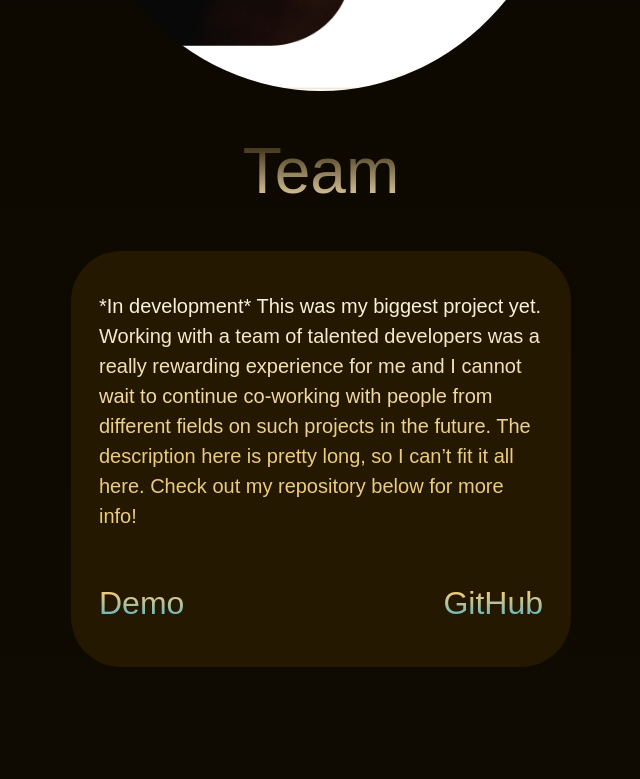
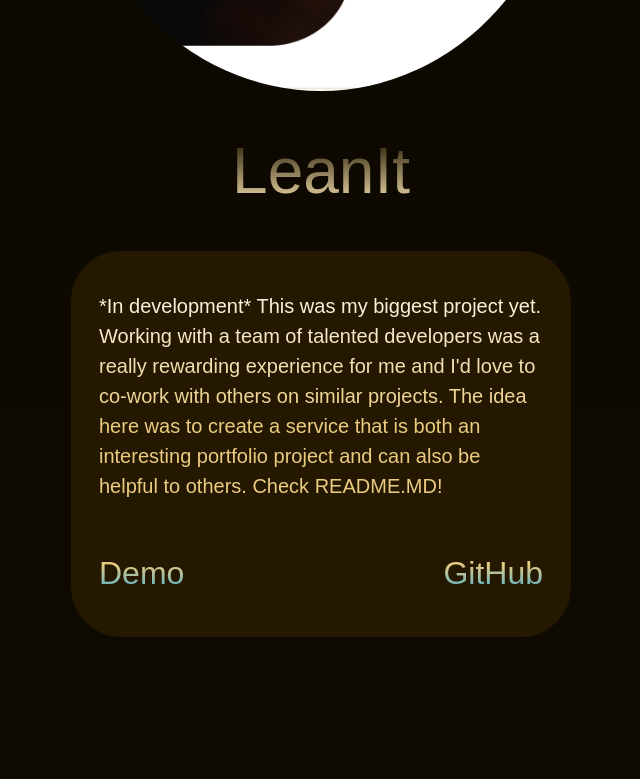
Before and after one commit to Yehorf21/Portfolio, a React (Vite) app: page / in a window 1280 px wide. Shown: the part 8440-9219 px from the top of the page, without its empty margins (334-974 px from the left). Built offline with nearby package versions, Linux system fonts and the light colour scheme; a web font is replaced by a local one.

Commit message:
modified some text

```diff
--- a/src/components/Projects.tsx
+++ b/src/components/Projects.tsx
@@ -3,9 +3,9 @@ export const Projects = () => {
     {
       img: 'lumine.png',
       alignment: 'left',
-      title: 'Team',
+      title: 'LeanIt',
       description:
-        '*In development* This was my biggest project yet. Working with a team of talented developers was a really rewarding experience for me and I cannot wait to continue co-working with people from different fields on such projects in the future. The description here is pretty long, so I can’t fit it all here. Check out my repository below for more info!',
+        `*In development* This was my biggest project yet. Working with a team of talented developers was a really rewarding experience for me and I'd love to co-work with others on similar projects. The idea here was to create a service that is both an interesting portfolio project and can also be helpful to others. Check README.MD!`,
       // to be replaced once the project is ready
       demo: '#',
       gitHub: '#',
@@ -16,7 +16,7 @@ export const Projects = () => {
       alignment: 'right',
       title: 'Gadgets',
       description:
-        'I always wanted to make something “real and useful” as a web developer, so once I had enough knowledge I started working on this project. The process taught me a lot, and helped me both with my JS and CSS skills. On the backend, it was fun to create the api and connect them to the front-end. Would love to work on similar projects in the future!',
+        'I always wanted to make something “real and practical” as a web developer, so once I had enough knowledge I started working on this project. The process taught me a lot, and helped me both with my JS and CSS skills. On the backend, it was fun creating the api and connect them to the front-end. Check out more in the README.MD!',
       demo: 'https://yehorf21.github.io/Gadgets/',
       gitHub: 'https://github.com/Yehorf21/Gadgets',
     },
```
